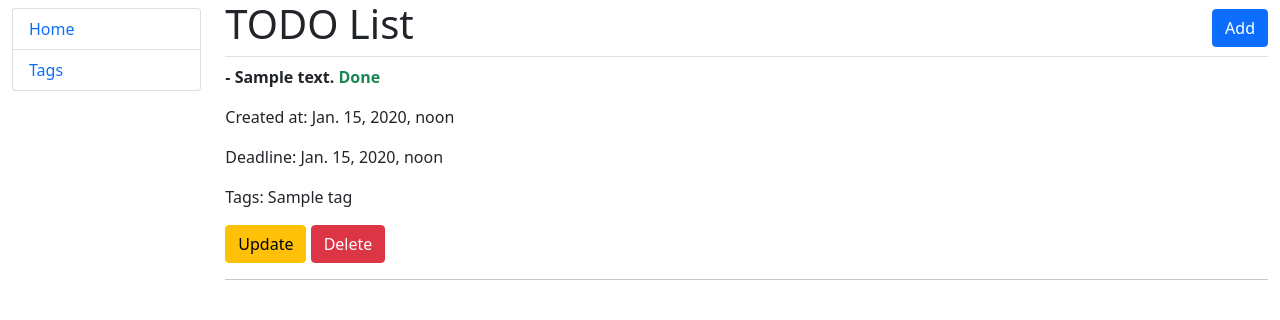
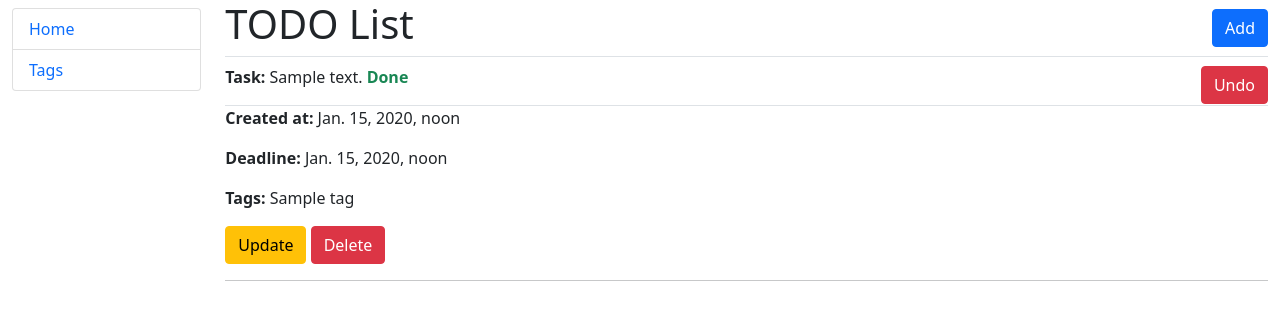
Before and after one commit to barabarinov/django-todo-list, a Django app: page / in a window 1280 px wide. Shown: the top 320 px of the page. Run offline with Django 4.2, Linux system fonts and the light colour scheme; tables that the repository leaves empty hold one stand-in row (values such as "Sample post").

Commit message:
added Complete/Undo buttons

```diff
--- a/templates/tasks/task_list.html
+++ b/templates/tasks/task_list.html
@@ -9,30 +9,48 @@
   {% if task_list %}
 
     <div class="task-info">
+
       {% for task in task_list %}
         <div class="task">
-          <div>
-            <p class="fw-bold">- {{ task.content }}
+          <div class="d-flex justify-content-between align-items-center border-bottom">
+
+            <p>
+              <span class="fw-bold">Task:</span> {{ task.content }}
               {% if task.is_done %}
-                <span class="text-success">Done</span>
+                <span class="fw-bold text-success">Done</span>
               {% else %}
-                <span class="text-danger">Not done</span>
+                <span class="fw-bold text-danger">Not done</span>
               {% endif %}
-              <a href=""></a>
             </p>
+
+            {% if task.is_done %}
+              <a class="btn btn-danger" href="{% url 'tasks:toggle-task-status' pk=task.pk %}">Undo</a>
+            {% else %}
+              <a class="btn btn-success " href="{% url 'tasks:toggle-task-status' pk=task.pk %}">Complete</a>
+            {% endif %}
+
           </div>
 
-          <p>Created at: {{ task.created_at }}</p>
+          <p>
+            <span class="fw-bold">Created at:</span> {{ task.created_at }}
+          </p>
+
           {% if task.deadline %}
-            <p>Deadline: {{ task.deadline }}</p>
+            <p>
+              <span class="fw-bold">Deadline:</span> {{ task.deadline }}
+            </p>
           {% endif %}
-          <p>Tags:
+
+          <p>
+            <span class="fw-bold">Tags:</span>
             {% for tag in task.tags.all %}
               {{ tag.name }}
             {% endfor %}
           </p>
+
           <a class="btn btn-warning" href="{% url 'tasks:task-update' pk=task.id %}">Update</a>
           <a class="btn btn-danger" href="{% url 'tasks:task-delete' pk=task.id %}">Delete</a>
+
         </div>
         <hr>
       {% endfor %}
```
